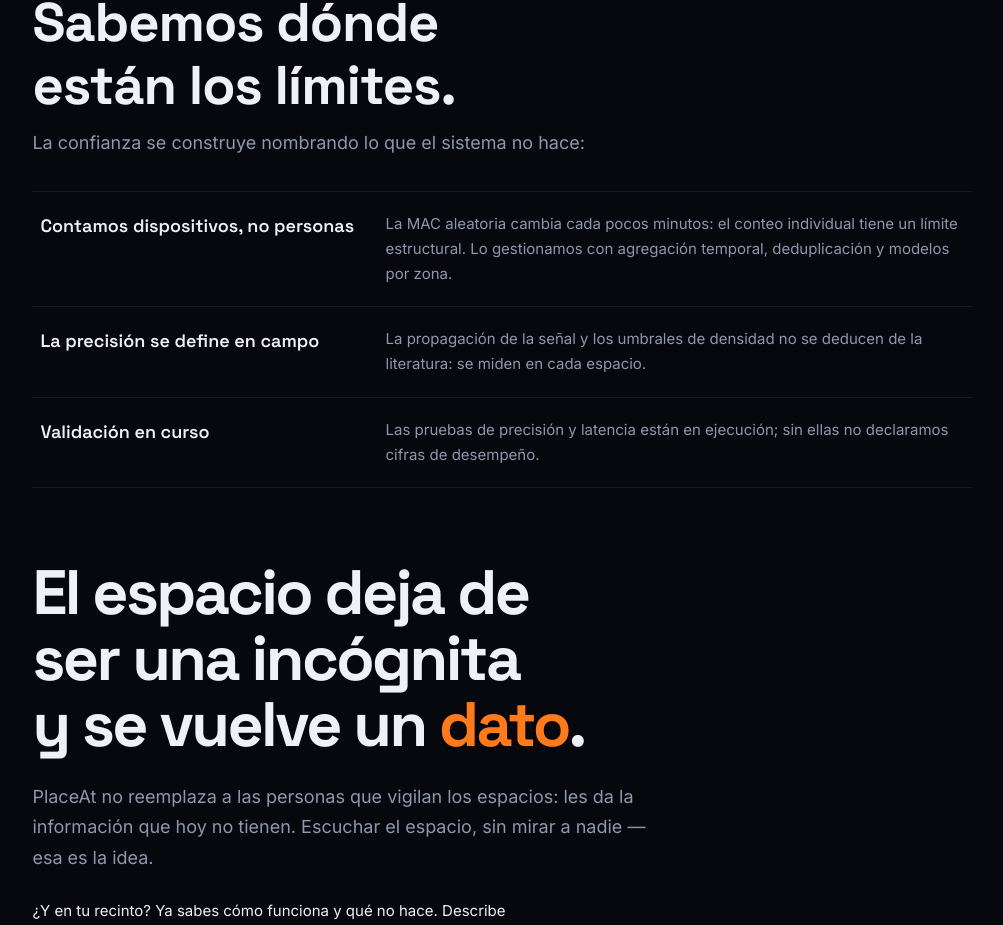
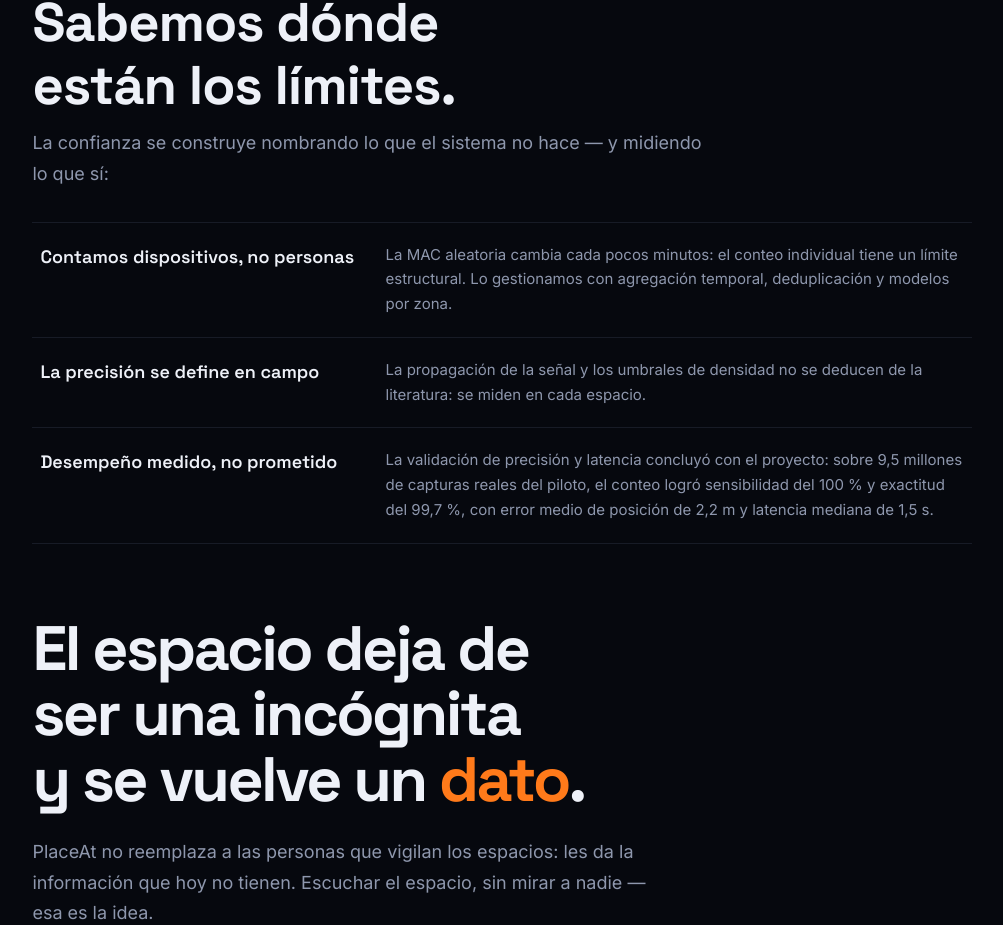
Before and after one commit to Javi1f/HeatMap-Front, an Angular app in the folder HeatMapsFront/: page /acerca in a window 1280 px wide. Shown: the part 7039-7964 px from the top of the page, without its empty margins (262-1265 px from the left). Built offline with nearby package versions, Linux system fonts and the light colour scheme.

Commit message:
docs(acerca): la validación ya no está en curso, declara los resultados medidos del cierre

```diff
--- a/HeatMapsFront/src/app/pages/acerca/acerca.html
+++ b/HeatMapsFront/src/app/pages/acerca/acerca.html
@@ -142,7 +142,7 @@
   <section class="acto acto-limites">
     <div class="acto-cabeza">
       <h2 class="acto-titulo">Sabemos dónde están los límites.</h2>
-      <p class="acto-intro">La confianza se construye nombrando lo que el sistema no hace:</p>
+      <p class="acto-intro">La confianza se construye nombrando lo que el sistema no hace — y midiendo lo que sí:</p>
     </div>
     <ul class="registro">
       @for (l of limites; track l.nombre) {
--- a/HeatMapsFront/src/app/pages/acerca/acerca.ts
+++ b/HeatMapsFront/src/app/pages/acerca/acerca.ts
@@ -135,7 +135,7 @@
 const LIMITES: Principio[] = [
   { nombre: 'Contamos dispositivos, no personas', detalle: 'La MAC aleatoria cambia cada pocos minutos: el conteo individual tiene un límite estructural. Lo gestionamos con agregación temporal, deduplicación y modelos por zona.' },
   { nombre: 'La precisión se define en campo',    detalle: 'La propagación de la señal y los umbrales de densidad no se deducen de la literatura: se miden en cada espacio.' },
-  { nombre: 'Validación en curso',                detalle: 'Las pruebas de precisión y latencia están en ejecución; sin ellas no declaramos cifras de desempeño.' },
+  { nombre: 'Desempeño medido, no prometido',     detalle: 'La validación de precisión y latencia concluyó con el proyecto: sobre 9,5 millones de capturas reales del piloto, el conteo logró sensibilidad del 100 % y exactitud del 99,7 %, con error medio de posición de 2,2 m y latencia mediana de 1,5 s.' },
 ];
 
 /* ══ Motor del lienzo ═══════════════════════════════════════════════ */
```
